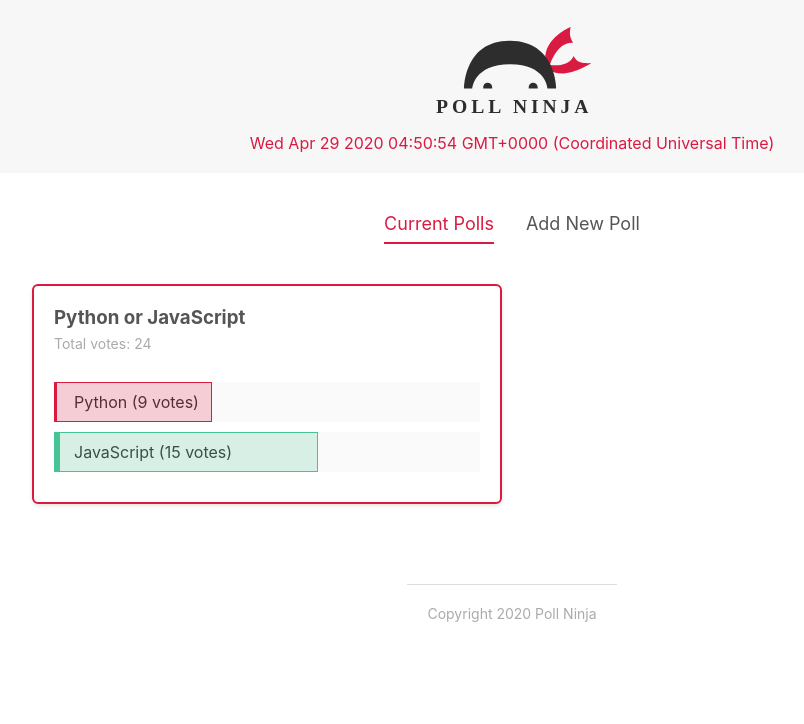
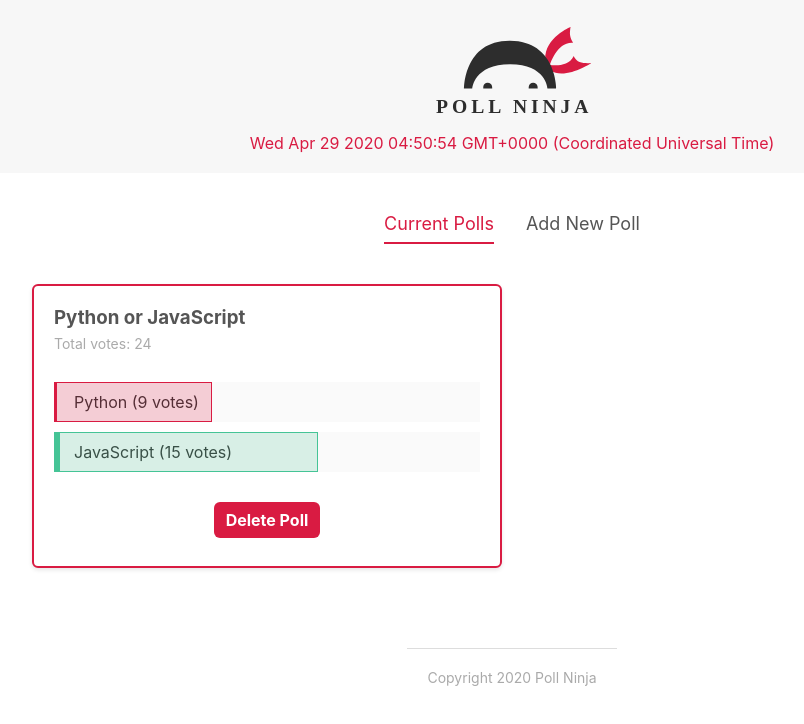
Before and after one commit to maxdevjs/learn-svelte-tutorial-for-beginners, a Svelte app in the folder ninjapolls/: page / in a window 1280 px wide. Shown: the top 724 px of the page, without its empty margins (128-932 px from the left). Built offline with nearby package versions, Linux system fonts and the light colour scheme.

Commit message:
Add delete poll feature.

```diff
--- a/ninjapolls/src/components/PollDetails.svelte
+++ b/ninjapolls/src/components/PollDetails.svelte
@@ -1,6 +1,7 @@
 <script>
   import Card from '../shared/Card.svelte';
   import PollStore from '../stores/PollStore.js';
+  import Button from '../shared/Button.svelte';
 
   export let poll;
 
@@ -56,9 +57,23 @@
   };
 
   setBorder();
+
+  const deletePoll = (id) => {
+    PollStore.update(currentPolls => {
+      // let copiedPolls = [...currentPolls];
+      // // console.log(copiedPolls)
+      // let pollToDelete = copiedPolls.find((poll) => poll.id === id);
+      // // console.log(pollToDelete);
+      // return copiedPolls.filter(p => p.id !== pollToDelete.id);
+
+      return currentPolls.filter(p => p.id !== id);
+    });
+  };
 </script>
 
 <Card>
+  <!-- <form on:submit|preventDefault={deletePoll(poll.id)}> -->
+  <!-- <form on:submit|preventDefault> -->
     <div class="poll">
       <h3>{ poll.question }</h3>
       <p>Total votes: { totalVotes }</p>
@@ -71,7 +86,13 @@
       border-width: {borderWidthB}; border-color: {borderColorB}; border-style: {borderStyleB};"></div>
         <span>{ poll.answerB } ({ poll.votesB } votes)</span>
       </div>
+      <div>
+      <!-- <div on:click={() => deletePoll(poll.id)}>Delete Poll</div> -->
+      <div class="delete">
+        <Button flat="true" on:click={() => deletePoll(poll.id)}>Delete Poll</Button>
       </div>
+    </div>
+  <!-- </form> -->
 </Card>
 
 <style>
@@ -114,4 +135,9 @@
     /* border-left: 4px solid #45c496; */
     background: rgba(79, 196, 150, 0.2);
   }
+
+  .delete {
+    margin-top: 30px;
+    text-align: center;
+  }
 </style>
--- a/ninjapolls/src/shared/Button.svelte
+++ b/ninjapolls/src/shared/Button.svelte
@@ -4,7 +4,7 @@
   export let inverse = false;
 </script>
 
-<button class={type} class:flat={flat} class:inverse={inverse}>
+<button class={type} class:flat={flat} class:inverse={inverse} on:click>
   <slot></slot>
 </button>
 
```
Lines whose indentation alone changed are shown as unchanged.
